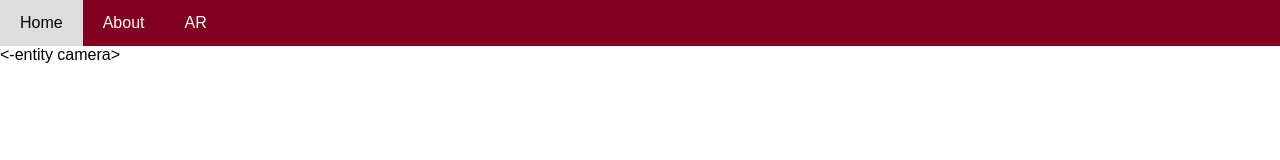
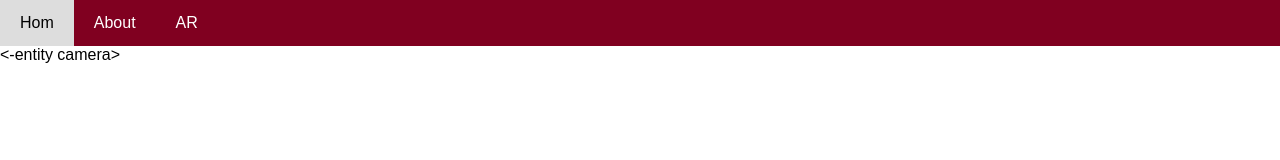
Before and after one commit to Haroldbog/Haroldbog.github.io, a plain HTML site: page ar.html in a window 1280 px wide. Drawn offline with Linux system fonts and the light colour scheme.

Commit message:
Update ar.html

```diff
--- a/ar.html
+++ b/ar.html
@@ -92,7 +92,7 @@ body {
 
 
 <div class="navbar">
-  <a href="index.html">Home</a>
+  <a href="index.html">Hom</a>
   <a href="about.html">About</a>
   <a href="ar.html">AR</a>
 </div>
```
